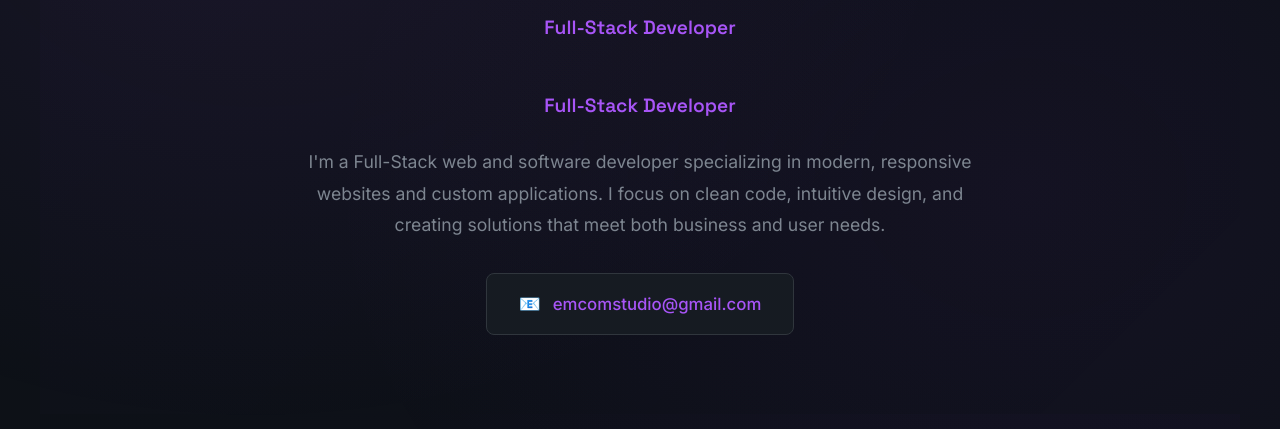
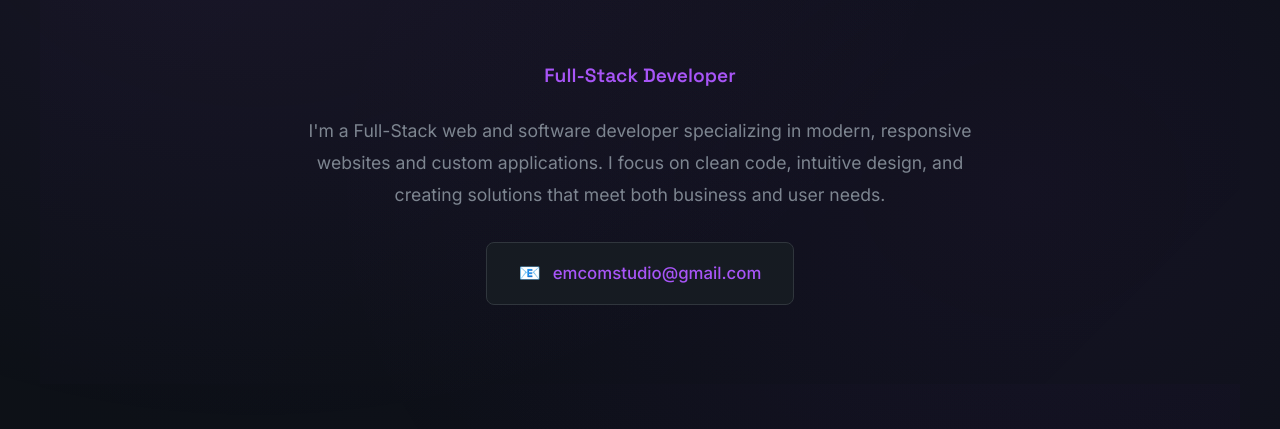
Before and after one commit to CEMAMI09/EmcomStudio, a plain HTML site: page index.html in a window 1280 px wide. Shown: the part 371-800 px from the top of the page. Drawn offline with Linux system fonts and the light colour scheme.

Commit message:
Remove duplicate 'Full-Stack Developer' paragraph

```diff
--- a/index.html
+++ b/index.html
@@ -798,7 +798,6 @@
            <div style="display: flex; flex-direction: column; align-items: center; justify-content: center; margin-bottom: 3rem; margin-top: -60px;">
     <img src="emcomlogo.png" alt="EMCOM Logo" style="width: 180px; height: 180px; filter: drop-shadow(0 4px 10px rgba(168, 85, 247, 0.3)); margin-bottom: 1rem;">
     <h3 style="font-size: 2.8rem; margin: 0 0 1rem 0; color: var(--text-primary); font-family: 'Space Grotesk', sans-serif; font-weight: 700; letter-spacing: -1px;">Cody Emami</h3>
-    <p style="font-size: 1.2rem; color: var(--accent); margin: 0; font-weight: 600; font-family: 'Space Grotesk', sans-serif;">Full-Stack Developer</p>
             </div>
             <p style="font-size: 1.2rem; color: var(--accent); margin-bottom: 1.5rem; font-weight: 600; font-family: 'Space Grotesk', sans-serif;">Full-Stack Developer</p>
             <p style="font-size: 1.1rem; color: var(--text-secondary); line-height: 1.8; margin-bottom: 2rem; max-width: 700px; margin-left: auto; margin-right: auto;">I'm a Full-Stack web and software developer specializing in modern, responsive websites and custom applications. I focus on clean code, intuitive design, and creating solutions that meet both business and user needs.</p>
```
